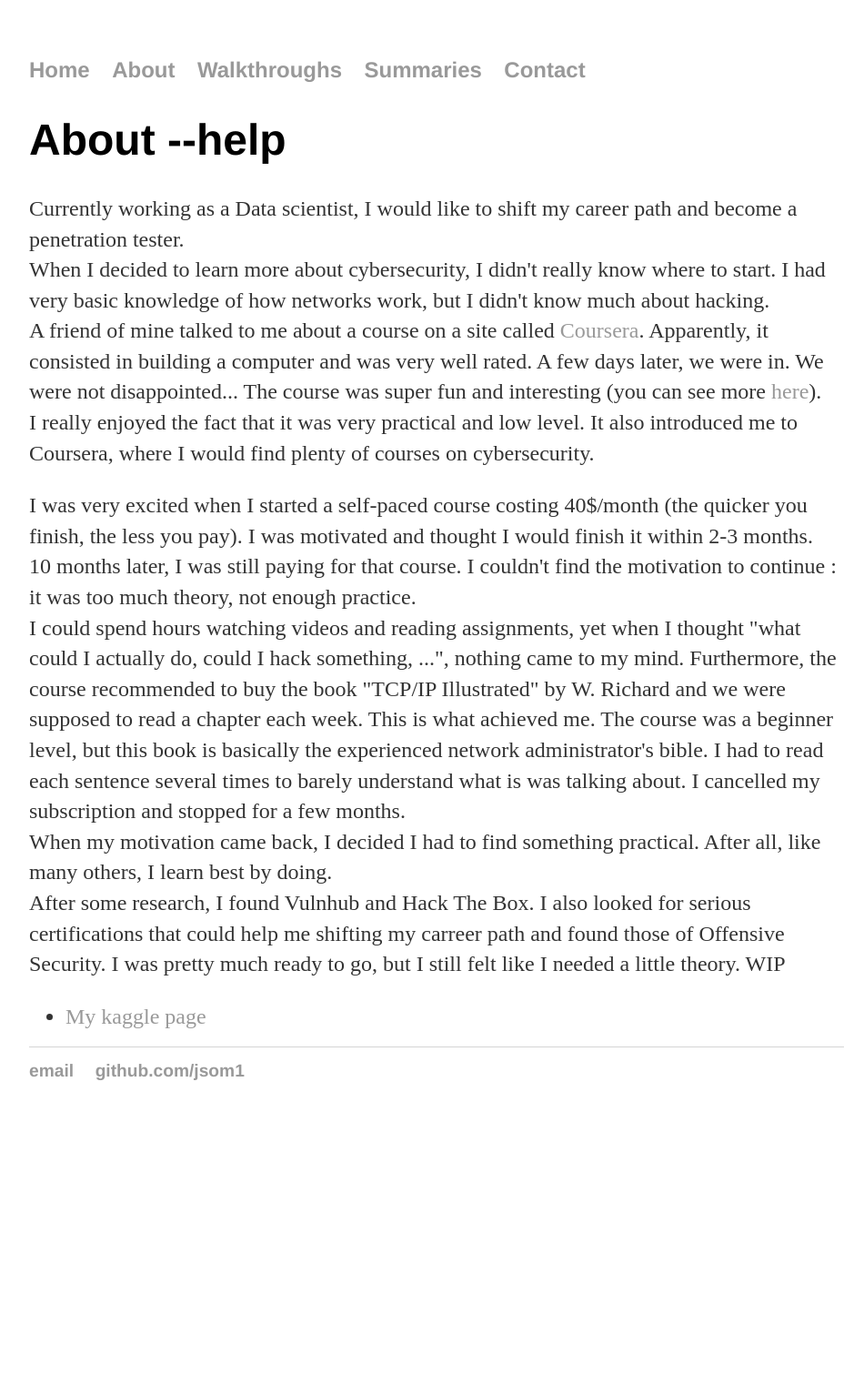
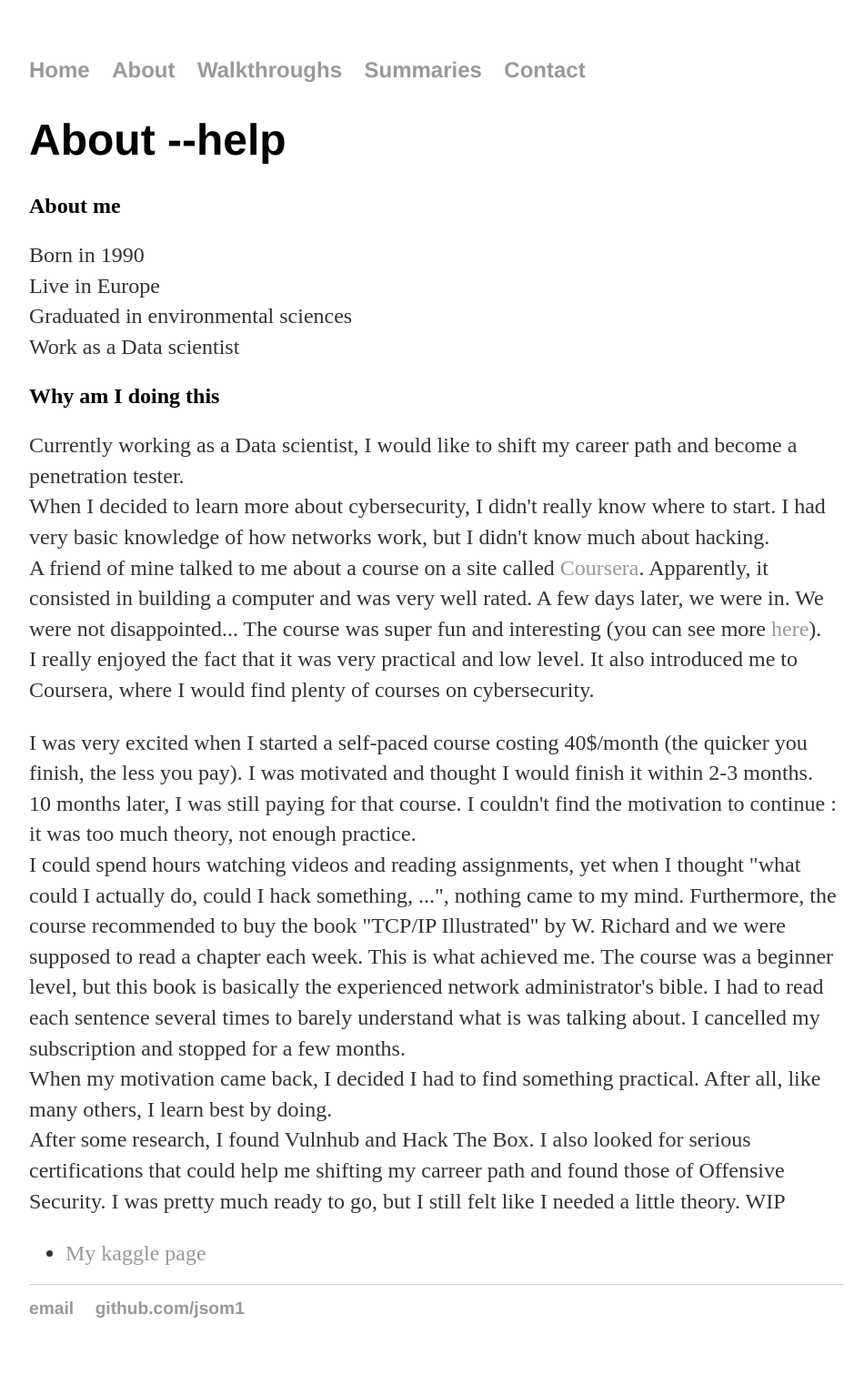
Before and after one commit to jsom1/jsom1.github.io, a Jekyll site: the page built from about/index.html, in a window 1280 px wide. Shown: the whole page at 91% size, without its empty margins (160-1110 px from the left). Built offline with Jekyll 4.4.1, drawn with Linux system fonts in a browser that asks for light colours; before the commit the page ends 1251 px from its top, so only the background shows below that.

Commit message:
Update index.html

```diff
--- a/about/index.html
+++ b/about/index.html
@@ -4,6 +4,15 @@ title: About me
 ---
 <div class="about">
 	<h1>About --help</h1>
+
+	<h2>About me</h2>
+	<p>Born in 1990<br>
+	Live in Europe<br>
+	Graduated in environmental sciences<br>
+	Work as a Data scientist<br>
+		</p>
+
+	<h2>Why am I doing this</h2>
 	<p>Currently working as a Data scientist, I would like to shift my career path and become
 	a penetration tester.<br>
 		When I decided to learn more about cybersecurity, I didn't really know
```
